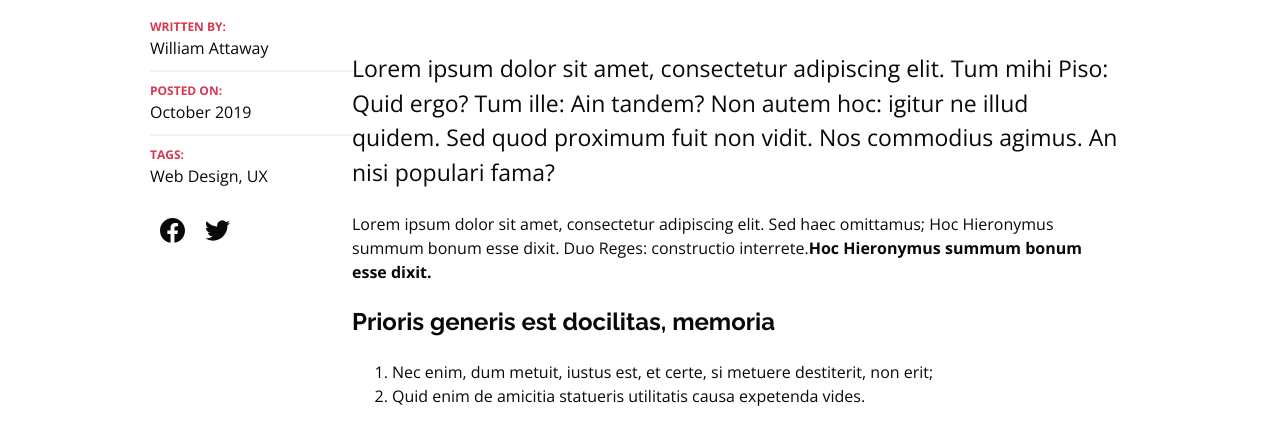
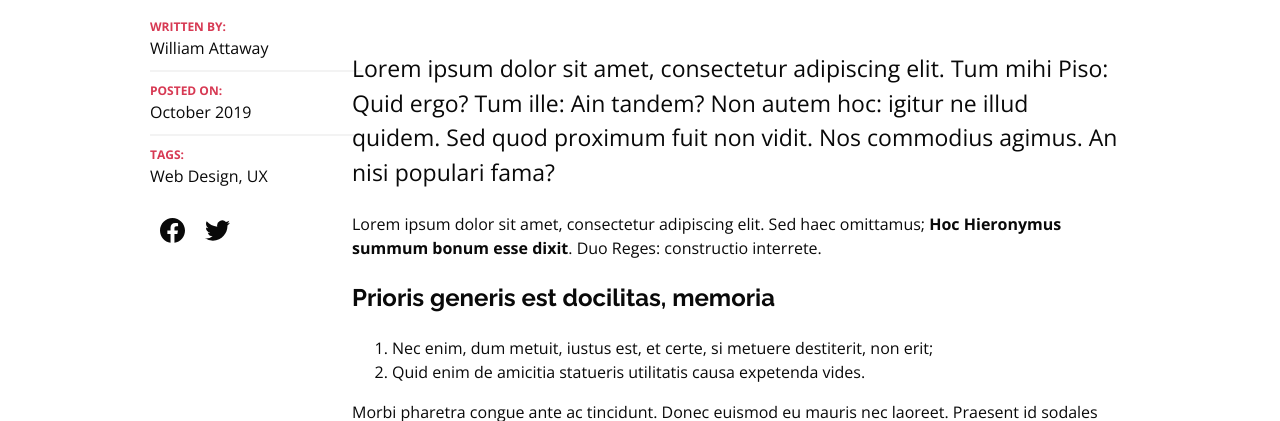
Before and after one commit to seObando19/holbertonschool-web_front_end, a plain HTML site: page 0x04-flexbox/100-article.html in a window 1280 px wide. Shown: the part 413-834 px from the top of the page. Drawn offline with nearby package versions, Linux system fonts and the light colour scheme.

Commit message:
fixing to task advance

```diff
--- a/0x04-flexbox/100-article.html
+++ b/0x04-flexbox/100-article.html
@@ -67,7 +67,7 @@
                             <div class="post">
                                 <article class="post-content">
                                     <p>Lorem ipsum dolor sit amet, consectetur adipiscing elit. Tum mihi Piso: Quid ergo? Tum ille: Ain tandem? Non autem hoc: igitur ne illud quidem. Sed quod proximum fuit non vidit. Nos commodius agimus. An nisi populari fama?</p>
-                                    <p>Lorem ipsum dolor sit amet, consectetur adipiscing elit. Sed haec omittamus; Hoc Hieronymus summum bonum esse dixit. Duo Reges: constructio interrete.<b>Hoc Hieronymus summum bonum esse dixit.</b></p>
+                                    <p>Lorem ipsum dolor sit amet, consectetur adipiscing elit. Sed haec omittamus; <b>Hoc Hieronymus summum bonum esse dixit</b>. Duo Reges: constructio interrete.</p>
                                     <h2>Prioris generis est docilitas, memoria</h2>
                                     <ol>
                                         <li>Nec enim, dum metuit, iustus est, et certe, si metuere destiterit, non erit;</li>
```
